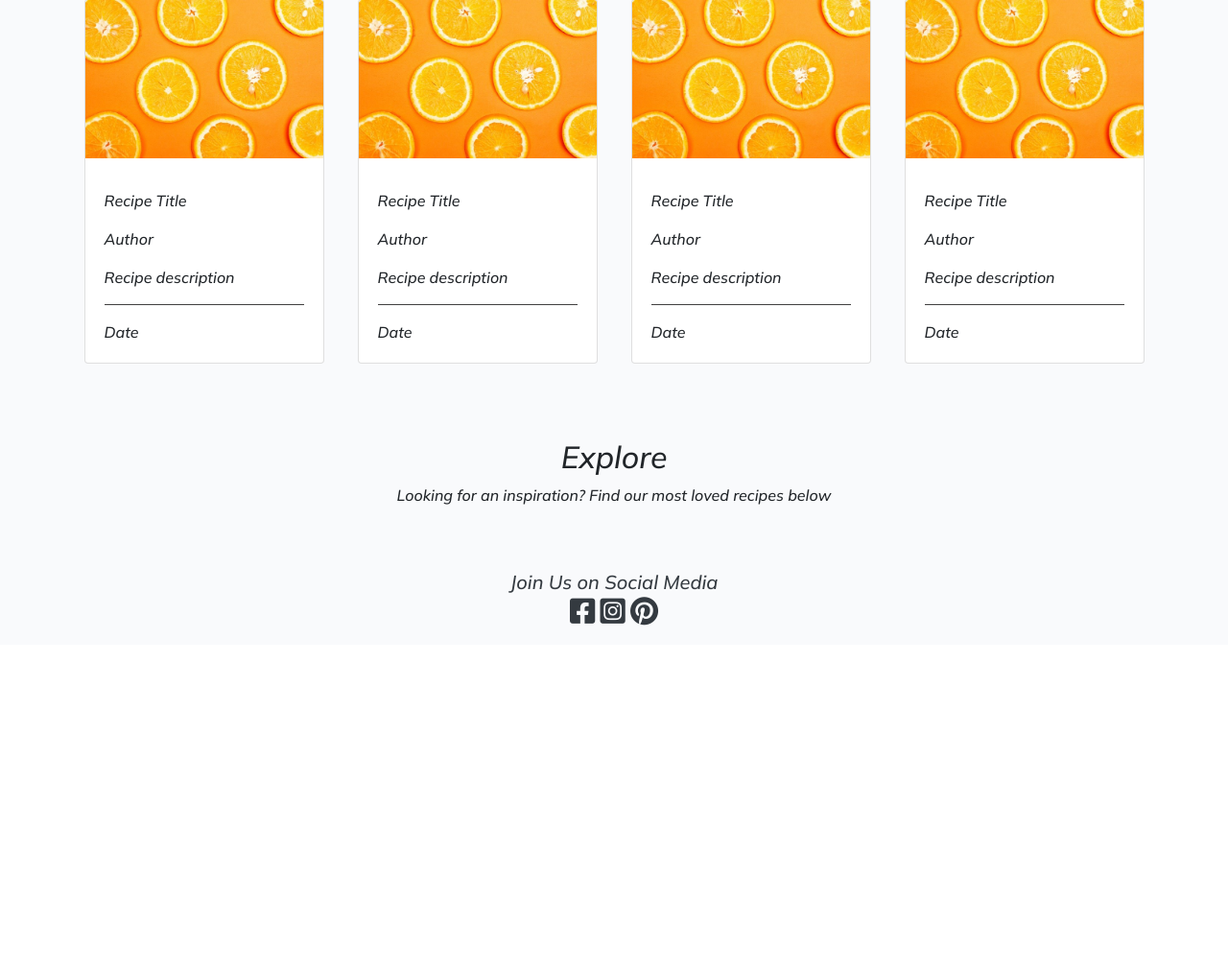
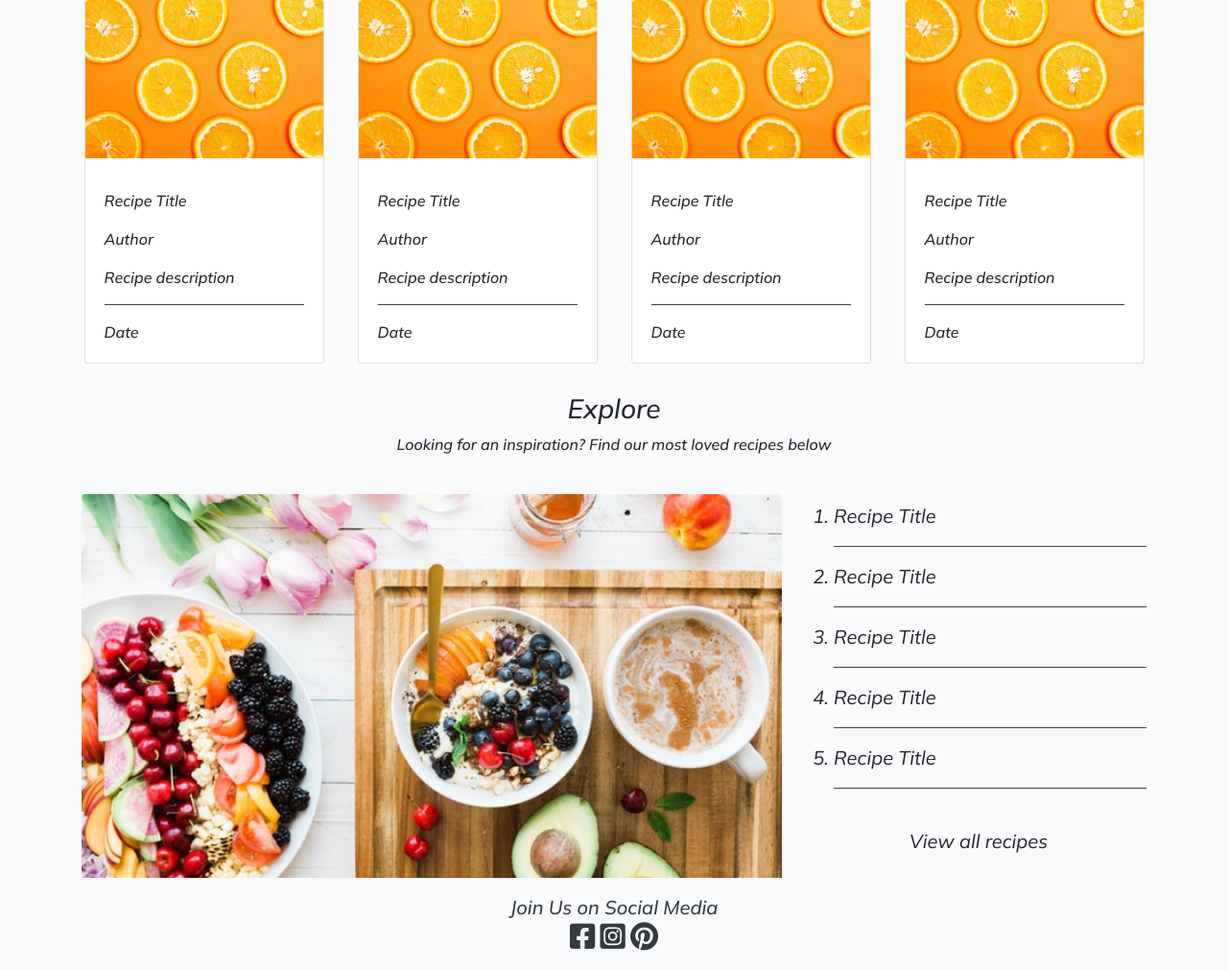
Before and after one commit to Iris-Smok/The-Healthy-Family-PP4, a Django app: page / in a window 1280 px wide. Shown: the part 950-1961 px from the top of the page at 96% size. Before the commit the page ends 1602 px from the top, so only its background shows below. Run offline with Django 3.2, Linux system fonts and the light colour scheme; some libraries are stand-ins or nearby versions.

Commit message:
Add code and style fo rExplore section

```diff
--- a/static/css/style.css
+++ b/static/css/style.css
@@ -90,6 +90,9 @@ hr{
 .card{
     max-width: 250px;
 }
+.img-fit{
+    object-fit: cover;
+}
 
 /* 700px and up */
 @media only screen and (min-width: 768px){
--- a/templates/index.html
+++ b/templates/index.html
@@ -89,11 +89,66 @@
 
 <!-- EXPLORE -->
 <section>
-    <div class="text-center mt-5 mb-5 explore-title">
-        <h2>Explore</h2>
-        <p>Looking for an inspiration? Find our most loved recipes below</p>
+    <div class="container">
+        <div class="row">
+            <div class="col-12 text-center">
+                <h3 class="h3 display-6">Explore</h3>
+                <p>Looking for an inspiration? Find our most loved recipes below</p>
+            </div>
+            <div class="col-sm-7 col-md-8 text-center">
+                    <div class="col-6">
+                        <br>
+                    </div>
+                    <div class="explore-image">
+                                <img class="img-fit card-img-top" src="../static/images/explore-image.jpg" alt="" height="400" width="600">
+
+                            </div>
+
+                    </div>
+
+
+            <div class="col-sm-5 col-md-4 mt-2">
+                <br>
+                <div class="col-6 offset-3">
+                </div>
+                <ol class="lead pl-4">
+
+                    <li>
+                        <a href="#" class="recipe-link text-reset">Recipe Title </a>
+                        <hr>
+                    </li>
+
+                    <li>
+                        <a href="#" class="recipe-link text-reset">Recipe Title</a>
+                        <hr>
+                    </li>
+
+                    <li>
+                        <a href="#" class="recipe-link text-reset">Recipe Title</a>
+                        <hr>
+                    </li>
+
+                    <li>
+                        <a href="#" class="recipe-link text-reset">Recipe Title</a>
+                        <hr>
+                    </li>
+
+                    <li>
+                        <a href="#" class="recipe-link text-reset">Recipe Title</a>
+                        <hr>
+                    </li>
+
+                </ol>
+                <br>
+                <p class="lead text-center">
+                    <a href="#" class="recipe-link text-reset">View all recipes</a>
+                </p>
+            </div>
         </div>
+        </div>
+    </div>
 </section>
+
 
 <section>
     <!-- CONTACT US -->
```
Also changed, not shown: static/images/explore-image.jpg (added).
